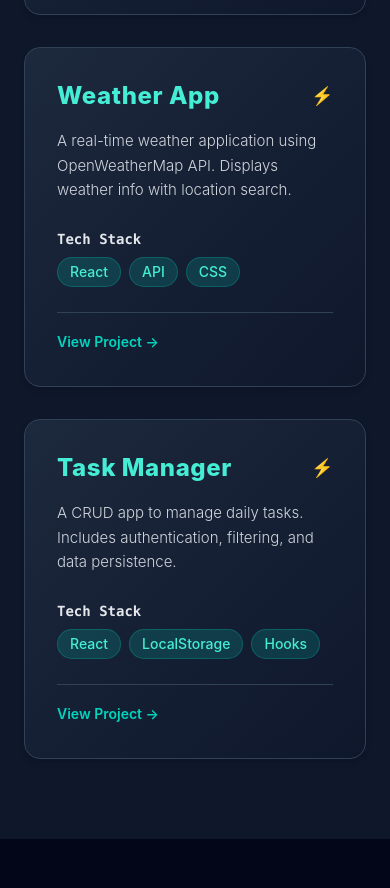
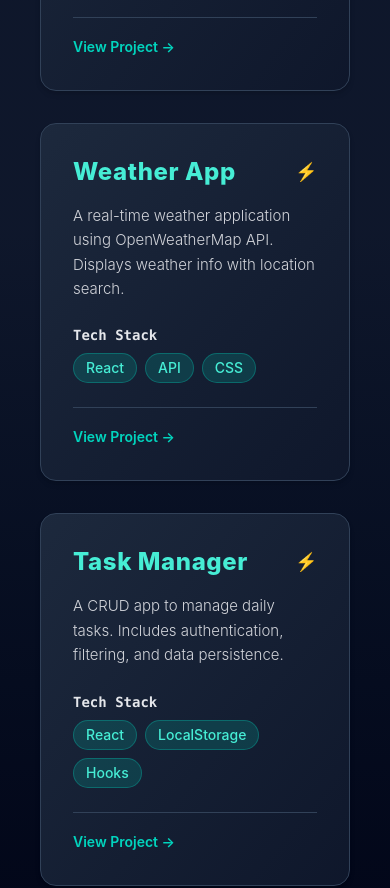
Before and after one commit to Bhaven-Chaudhary/Bhaven-Chaudhary-Portfolio, a React (Vite) app: page / in a window 390 px wide. Shown: the part 3760-4648 px from the top of the page. Built offline with nearby package versions, Linux system fonts and the light colour scheme.

Commit message:
final styling for project component

```diff
--- a/src/components/Projects.jsx
+++ b/src/components/Projects.jsx
@@ -25,9 +25,12 @@ export default function Projects() {
   ];
 
   return (
-    <section id="projects" className="py-20 px-6 bg-slate-900 text-gray-300">
-      <div className="max-w-5xl mx-auto">
-        <h2 className="text-3xl font-bold text-white text-center mb-10">
+    <section
+      id="projects"
+      className="py-20 px-6 bg-gradient-to-b from-slate-900 via-slate-900 to-slate-950 text-gray-300"
+    >
+      <div className="max-w-5xl mx-auto px-4 sm:px-6 lg:px-12">
+        <h2 className="text-4xl font-extrabold text-transparent bg-clip-text bg-gradient-to-r from-teal-300 to-cyan-400 text-center mb-14">
           Projects
         </h2>
 
@@ -41,7 +44,7 @@ export default function Projects() {
                  w-full sm:w-[calc(50%-1rem)] min-h-[340px]
                  flex flex-col justify-between
                  shadow-md hover:shadow-2xl hover:border-teal-500
-                 transition-all duration-300"
+                 transition-all duration-300 hover:-translate-y-1"
             >
               {/* Header */}
               <div className="flex items-center justify-between mb-4">
@@ -52,7 +55,7 @@ export default function Projects() {
               </div>
 
               {/* Description */}
-              <p className="text-[15px] text-gray-300 leading-relaxed mb-6 font-light">
+              <p className="text-[15px] text-gray-200/90 leading-relaxed mb-6 font-light">
                 {project.description}
               </p>
 
@@ -65,9 +68,7 @@ export default function Projects() {
                   {project.tech.map((tech, idx) => (
                     <span
                       key={idx}
-                      className="bg-teal-500/20 text-teal-300 px-3 py-1
-                         rounded-full text-sm font-medium
-                         border border-teal-500/30"
+                      className="bg-teal-500/20 text-teal-300 px-3 py-1 rounded-full text-sm font-medium border border-teal-400/30 hover:border-teal-400 transition-colors"
                     >
                       {tech}
                     </span>
```
